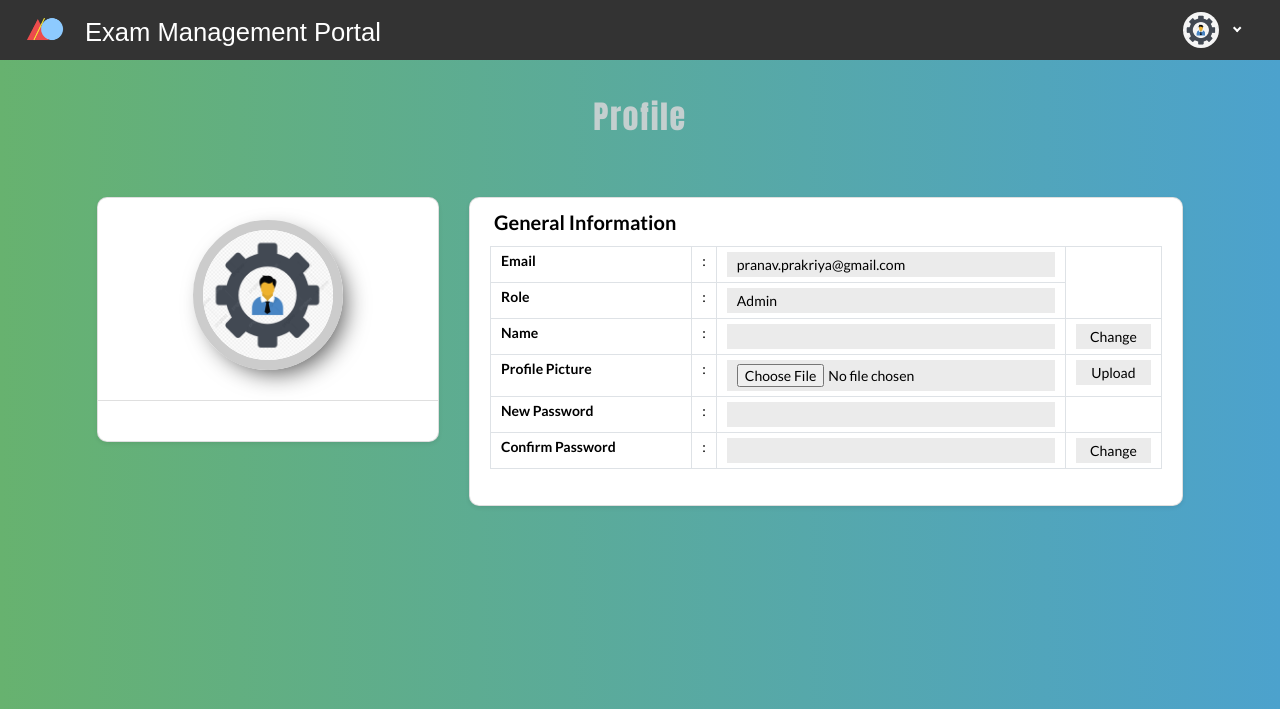
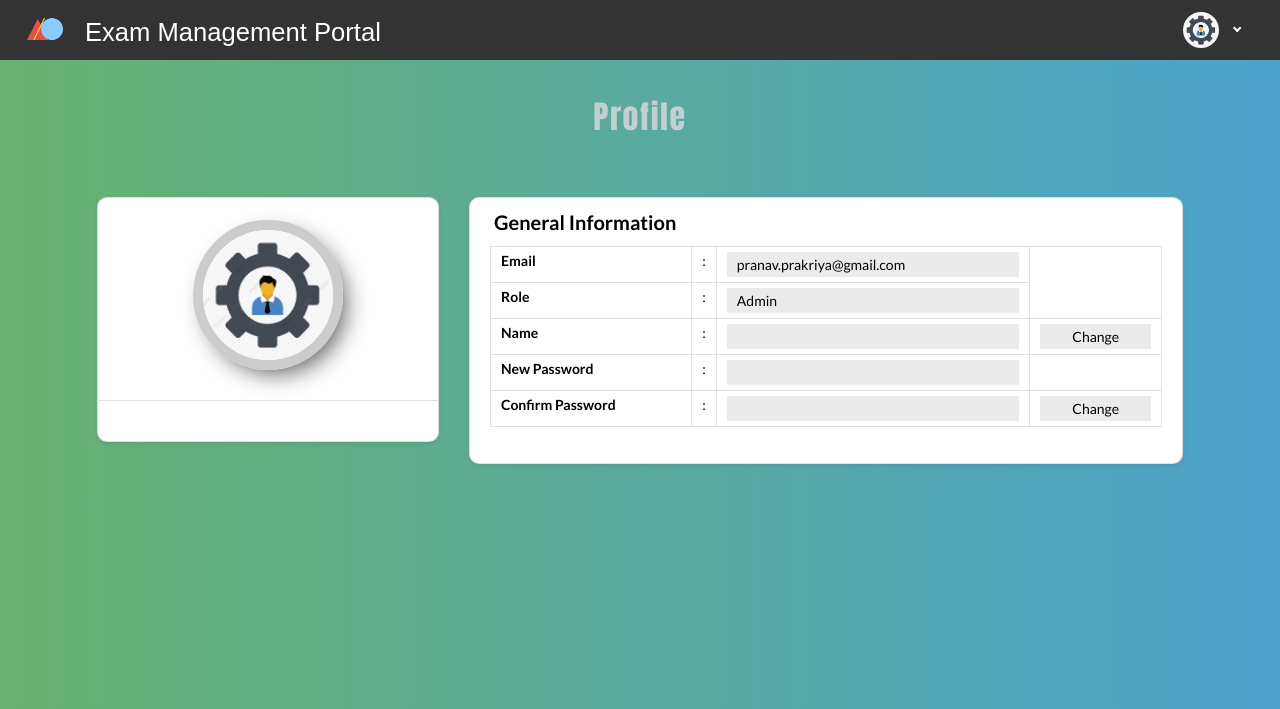
Before and after one commit to Chaplin962/Exam-Management-Portal, a PHP site: page /profile.php in a window 1280 px wide. Shown: the top 709 px of the page. Run offline with PHP 8.4, Linux system fonts and the light colour scheme; a user stored in the database is signed in; data comes from the database, SQL or seed files in the repository; data that the repository does not hold is empty; some web fonts are replaced.

Commit message:
pic remove

```diff
--- a/profile.php
+++ b/profile.php
@@ -201,13 +201,6 @@ include "navbar.php";
               </tr>
 
               <tr>
-                <th width="30%">Profile Picture	</th>
-                <td width="2%">:</td>
-                <td><input type="file" name="image" id="image" class="input_boxes"></td>
-                <td><input type="submit" name="upload" id="upload" value="Upload" class="change_buttons"></td>
-              </tr>
-
-              <tr>
                 <th width="30%">New Password	</th>
                 <td width="2%">:</td>
                 <td><input name="new_password" type="password" class="input_boxes" ></td>
```
